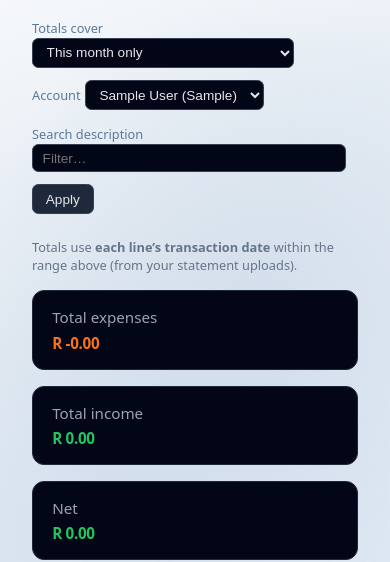
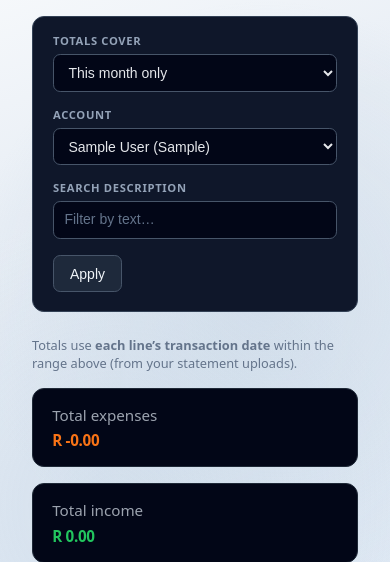
Before and after one commit to BlackChina/fin_savvy_app, a FastAPI app: page / in a window 390 px wide; the page is wider, and only the part inside the window is pictured. Shown: the part 170-732 px from the top of that part. Run offline with FastAPI, Linux system fonts and the light colour scheme; the visitor is signed in with stand-in values (Sample User, id 1); tables that the repository leaves empty hold one stand-in row (values such as "Sample post").

Commit message:
Dashboard: align and style main filter bar
- Card-style dashboard-filters with label-above-field columns and consistent control height.
- Group Apply and Download CSV on the right; responsive actions on small screens.
- Scope styles to dashboard-filters; use filters-inline for table sort forms.

Made-with: Cursor

```diff
--- a/fin_savvy_app/templates/dashboard.html
+++ b/fin_savvy_app/templates/dashboard.html
@@ -188,15 +188,117 @@
         color: #e5e7eb;
         background: #1f2937;
       }
-      .filters {
+      .dashboard-filters {
         display: flex;
-        gap: 0.75rem;
+        flex-wrap: wrap;
+        align-items: flex-end;
+        gap: 1rem 1.35rem;
+        margin-bottom: 1.5rem;
+        padding: 1.1rem 1.25rem;
+        background: #0f172a;
+        border: 1px solid #334155;
+        border-radius: 0.75rem;
+        box-sizing: border-box;
+      }
+      .dashboard-filters .filters-field {
+        display: flex;
+        flex-direction: column;
+        align-items: stretch;
+        gap: 0.4rem;
+        min-width: 0;
+        flex: 1 1 10.5rem;
+        max-width: 22rem;
+      }
+      .dashboard-filters .filters-field--search {
+        flex: 1 1 14rem;
+        max-width: 28rem;
+      }
+      .dashboard-filters .filters-field label {
+        font-size: 0.7rem;
+        font-weight: 600;
+        letter-spacing: 0.06em;
+        text-transform: uppercase;
+        color: #94a3b8;
+        line-height: 1.2;
+      }
+      .dashboard-filters select,
+      .dashboard-filters .filters-input {
+        width: 100%;
+        box-sizing: border-box;
+        min-height: 2.35rem;
+        padding: 0.45rem 0.65rem;
+        border-radius: 0.45rem;
+        border: 1px solid #475569;
+        background: #020617;
+        color: #e5e7eb;
+        font-size: 0.875rem;
+        line-height: 1.25;
+      }
+      .dashboard-filters select {
+        cursor: pointer;
+      }
+      .dashboard-filters .filters-input::placeholder {
+        color: #64748b;
+      }
+      .dashboard-filters .filters-input:focus,
+      .dashboard-filters select:focus {
+        outline: none;
+        border-color: #38bdf8;
+        box-shadow: 0 0 0 1px rgba(56, 189, 248, 0.25);
+      }
+      .dashboard-filters .filters-actions {
+        display: flex;
+        flex-wrap: wrap;
         align-items: center;
-        margin-bottom: 1.5rem;
+        gap: 0.65rem 1rem;
+        flex-shrink: 0;
+        margin-left: auto;
+        padding-bottom: 0.05rem;
+      }
+      .dashboard-filters .filters-btn {
+        min-height: 2.35rem;
+        padding: 0 1rem;
+        border-radius: 0.45rem;
+        border: 1px solid #475569;
+        background: #1e293b;
+        color: #f1f5f9;
+        font-size: 0.875rem;
+        font-weight: 500;
+        cursor: pointer;
+      }
+      .dashboard-filters .filters-btn:hover {
+        background: #334155;
+        border-color: #64748b;
+      }
+      .dashboard-filters .filters-link {
+        font-size: 0.875rem;
+        color: #38bdf8;
+        text-decoration: none;
+        white-space: nowrap;
+        font-weight: 500;
+      }
+      .dashboard-filters .filters-link:hover {
+        color: #7dd3fc;
+        text-decoration: underline;
+      }
+      @media (max-width: 640px) {
+        .dashboard-filters .filters-actions {
+          margin-left: 0;
+          width: 100%;
+          justify-content: flex-start;
+        }
+      }
+      .filters-inline {
+        display: flex;
         flex-wrap: wrap;
+        align-items: center;
+        gap: 0.65rem 0.85rem;
       }
-      .filters label { font-size: 0.8rem; color: #9ca3af; }
-      .filters select {
+      .filters-inline label {
+        font-size: 0.8rem;
+        color: #9ca3af;
+      }
+      .filters-inline select {
         padding: 0.35rem 0.6rem;
         border-radius: 0.4rem;
         border: 1px solid #374151;
@@ -412,10 +514,10 @@
         <p style="margin: 0; font-size: 0.9rem;"><a href="/upload" style="color: #38bdf8;">Go to Upload statement</a> to get started.</p>
       </div>
       {% else %}
-      <form method="get" action="/" class="filters">
+      <form method="get" action="/" class="dashboard-filters">
         <input type="hidden" name="expense_sort" value="{{ expense_sort }}">
         <input type="hidden" name="income_sort" value="{{ income_sort }}">
-        <div>
+        <div class="filters-field">
           <label for="summary_scope">Totals cover</label>
           <select name="summary_scope" id="summary_scope" onchange="this.form.submit()" autocomplete="off" title="Which transactions feed the summary cards, charts, and tables">
             <option value="month" {% if summary_scope == 'month' %}selected{% endif %}>This month only</option>
@@ -423,7 +525,7 @@
             <option value="cumulative" {% if summary_scope == 'cumulative' %}selected{% endif %}>All history through selected month</option>
           </select>
         </div>
-        <div>
+        <div class="filters-field">
           <label for="account_id">Account</label>
           <select name="account_id" id="account_id" onchange="this.form.submit()">
             {% for acc in accounts %}
@@ -434,7 +536,7 @@
           </select>
         </div>
         {% if available_months %}
-        <div>
+        <div class="filters-field">
           <label for="period">Period</label>
           <select name="period" id="period" onchange="this.form.submit()" autocomplete="off">
             {% for y, m in available_months %}
@@ -445,18 +547,16 @@
           </select>
         </div>
         {% endif %}
-        <div style="min-width: 160px;">
+        <div class="filters-field filters-field--search">
           <label for="q">Search description</label>
-          <input type="search" name="q" id="q" value="{{ search_q }}" placeholder="Filter…" style="padding: 0.35rem 0.6rem; border-radius: 0.4rem; border: 1px solid #374151; background: #020617; color: #e5e7eb; font-size: 0.85rem; width: 100%; box-sizing: border-box;" />
+          <input type="search" name="q" id="q" class="filters-input" value="{{ search_q }}" placeholder="Filter by text…" autocomplete="off" />
         </div>
-        <div style="align-self: flex-end;">
-          <button type="submit" style="padding: 0.4rem 0.8rem; border-radius: 0.4rem; border: 1px solid #374151; background: #1e293b; color: #e5e7eb; cursor: pointer; font-size: 0.85rem;">Apply</button>
+        <div class="filters-actions">
+          <button type="submit" class="filters-btn">Apply</button>
+          {% if year and month %}
+          <a href="/export/transactions.csv?account_id={{ account_id }}&amp;period={{ year }}-{{ '%02d'|format(month) }}&amp;summary_scope={{ summary_scope }}" class="filters-link">Download CSV</a>
+          {% endif %}
         </div>
-        {% if year and month %}
-        <div style="align-self: flex-end;">
-          <a href="/export/transactions.csv?account_id={{ account_id }}&amp;period={{ year }}-{{ '%02d'|format(month) }}&amp;summary_scope={{ summary_scope }}" style="color: #38bdf8; font-size: 0.85rem; white-space: nowrap;">Download CSV</a>
-        </div>
-        {% endif %}
       </form>
 
       {% if dashboard_alerts %}
@@ -609,7 +709,7 @@
                   <h2 style="color: #f97316;">Expenses</h2>
                   <span>{{ all_expenses|length }} this period</span>
                 </div>
-                <form method="get" action="/" class="filters" style="margin-bottom: 0.75rem;">
+                <form method="get" action="/" class="filters-inline" style="margin-bottom: 0.75rem;">
                   <input type="hidden" name="account_id" value="{{ account_id }}">
                   {% if year and month %}<input type="hidden" name="period" value="{{ year }}-{{ '%02d'|format(month) }}">{% endif %}
                   {% if search_q %}<input type="hidden" name="q" value="{{ search_q }}">{% endif %}
@@ -650,7 +750,7 @@
                   <h2 style="color: #22c55e;">Income</h2>
                   <span>{{ all_income|length }} this period</span>
                 </div>
-                <form method="get" action="/" class="filters" style="margin-bottom: 0.75rem;">
+                <form method="get" action="/" class="filters-inline" style="margin-bottom: 0.75rem;">
                   <input type="hidden" name="account_id" value="{{ account_id }}">
                   {% if year and month %}<input type="hidden" name="period" value="{{ year }}-{{ '%02d'|format(month) }}">{% endif %}
                   {% if search_q %}<input type="hidden" name="q" value="{{ search_q }}">{% endif %}
```
